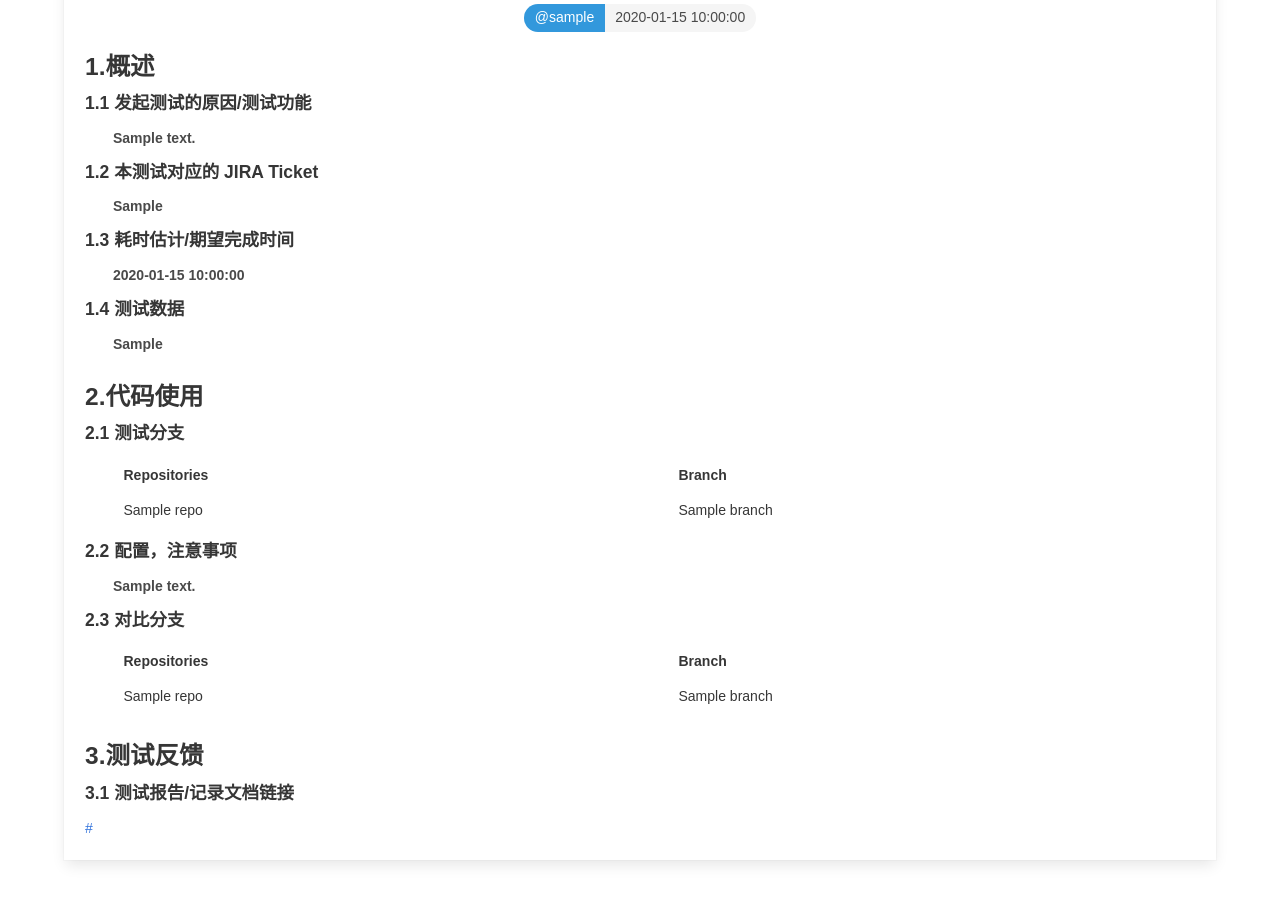
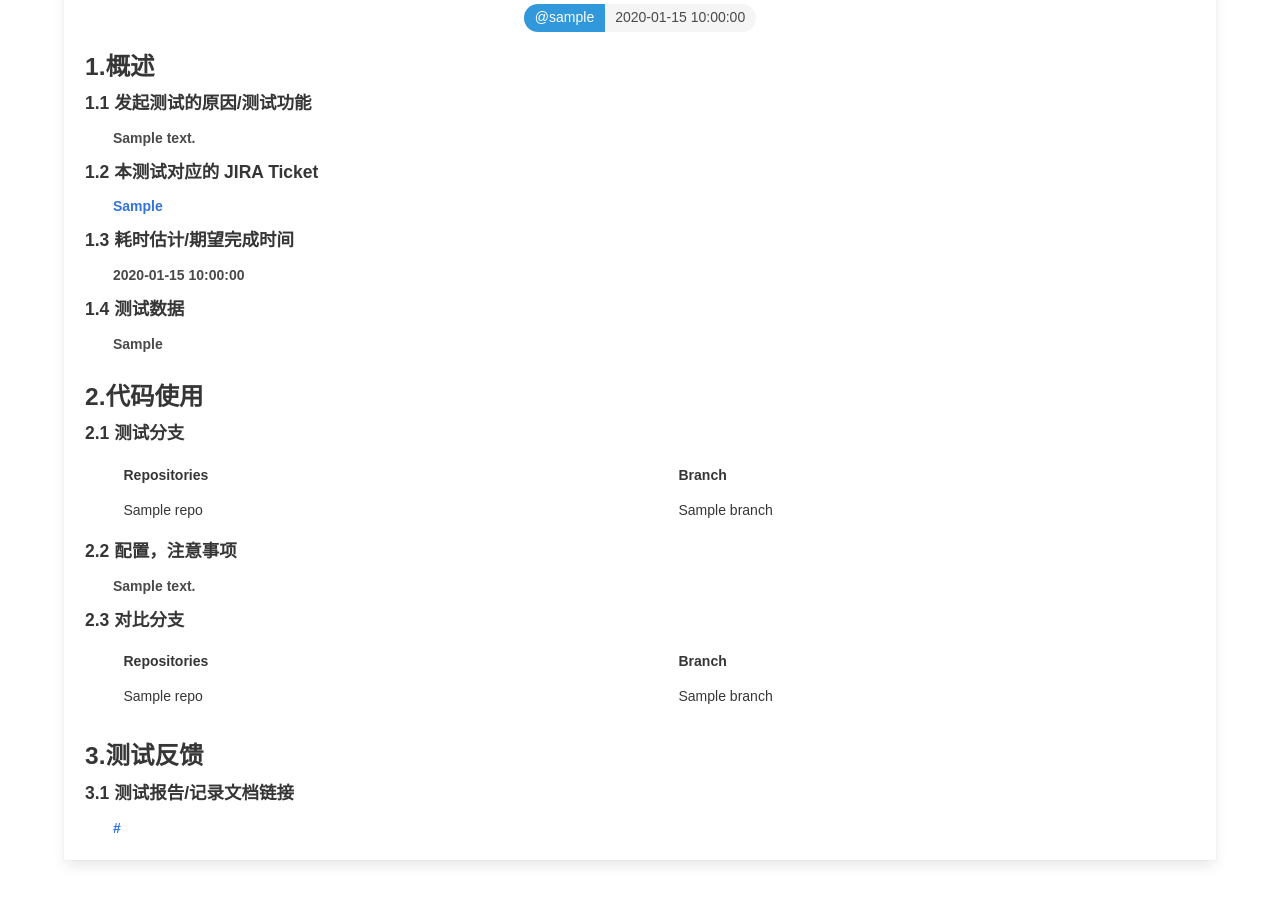
Before and after one commit to tblxdezhu/TestApplications, a Flask app: template templates/application.html in a window 1280 px wide. Shown: the part 133-1035 px from the top of the page. Run offline with Flask 2, Linux system fonts and the light colour scheme; tables that the repository leaves empty hold one stand-in row (values such as "Sample post"); the template is opened without the code that fills it: values that come from a table or form of the project are taken from there, most other values are stand-ins (such as "Sample title", 1, 10 or a date in 2020); some libraries are stand-ins or nearby versions.

Commit message:
tiny change

```diff
--- a/app.py
+++ b/app.py
@@ -126,7 +126,7 @@ def get_branch(_request):
     }]
     base_branches = [{
         'repo': 'others',
-        'branch': 'master' if _request.form['others_basebranch'] is None else _request.form['others_basebranch']
+        'branch': _request.form['others_basebranch'] if _request.form['others_basebranch'] else 'master'
     }]
     for _data in _request.form:
         if 'test_branch' in _data:
--- a/templates/application.html
+++ b/templates/application.html
@@ -34,7 +34,7 @@
                     <h4><strong>1.1 发起测试的原因/测试功能</strong></h4>
                     <p style="text-indent:2em;">{{ application.description }}</p>
                     <h4>1.2 本测试对应的 JIRA Ticket</h4>
-                    <p style="text-indent:2em;">{{ application.jira_ticket }}</p>
+                    <p style="text-indent:2em;"><a href="https://jira.ygomi.com:8080/browse/{{ application.jira_ticket }}">{{ application.jira_ticket }}</a></p>
                     <h4>1.3 耗时估计/期望完成时间</h4>
                     <p style="text-indent:2em;">{{ application.expected_time }}</p>
                     <h4>1.4 测试数据</h4>
@@ -78,7 +78,7 @@
                     </table>
                     <h2>3.测试反馈</h2>
                     <h4>3.1 测试报告/记录文档链接</h4>
-                    <a href="{{ application.test_report_link }}">{{ application.test_report_link }}</a>
+                    <p style="text-indent:2em;"><a href="{{ application.test_report_link }}">{{ application.test_report_link }}</a></p>
                 </div>
             </div>
         </div>
```
